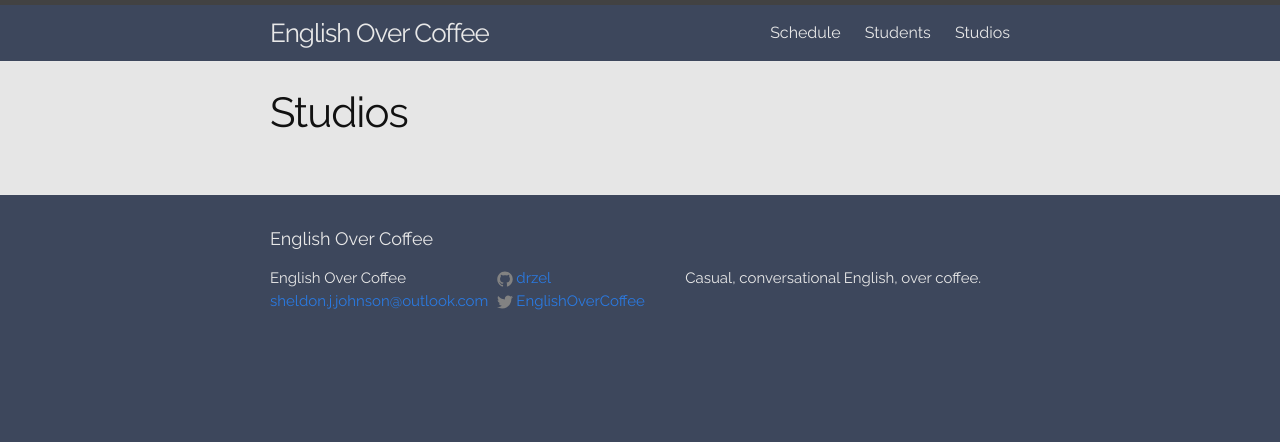
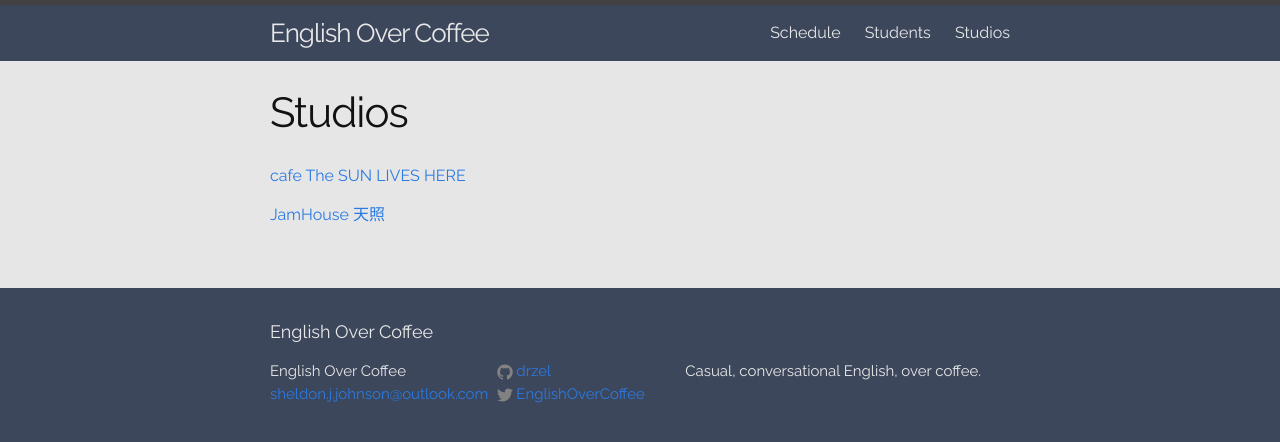
Before and after one commit to drzel/old-website, a Jekyll site: the page built from studios.html, in a window 1280 px wide. Shown: the top 442 px of the page. Built offline with Jekyll 4.4.1, drawn with Linux system fonts in a browser that asks for light colours.

Commit message:
add studio links

```diff
--- a/studios.html
+++ b/studios.html
@@ -2,3 +2,8 @@
 layout: page
 title: Studios
 ---
+
+<div class="studios">
+	<p><a href="https://thesunliveshere.wordpress.com/">cafe The SUN LIVES HERE</a></p>
+	<p><a href="http://jamhouse.info/">JamHouse 天照</a></p>
+</div>
```
